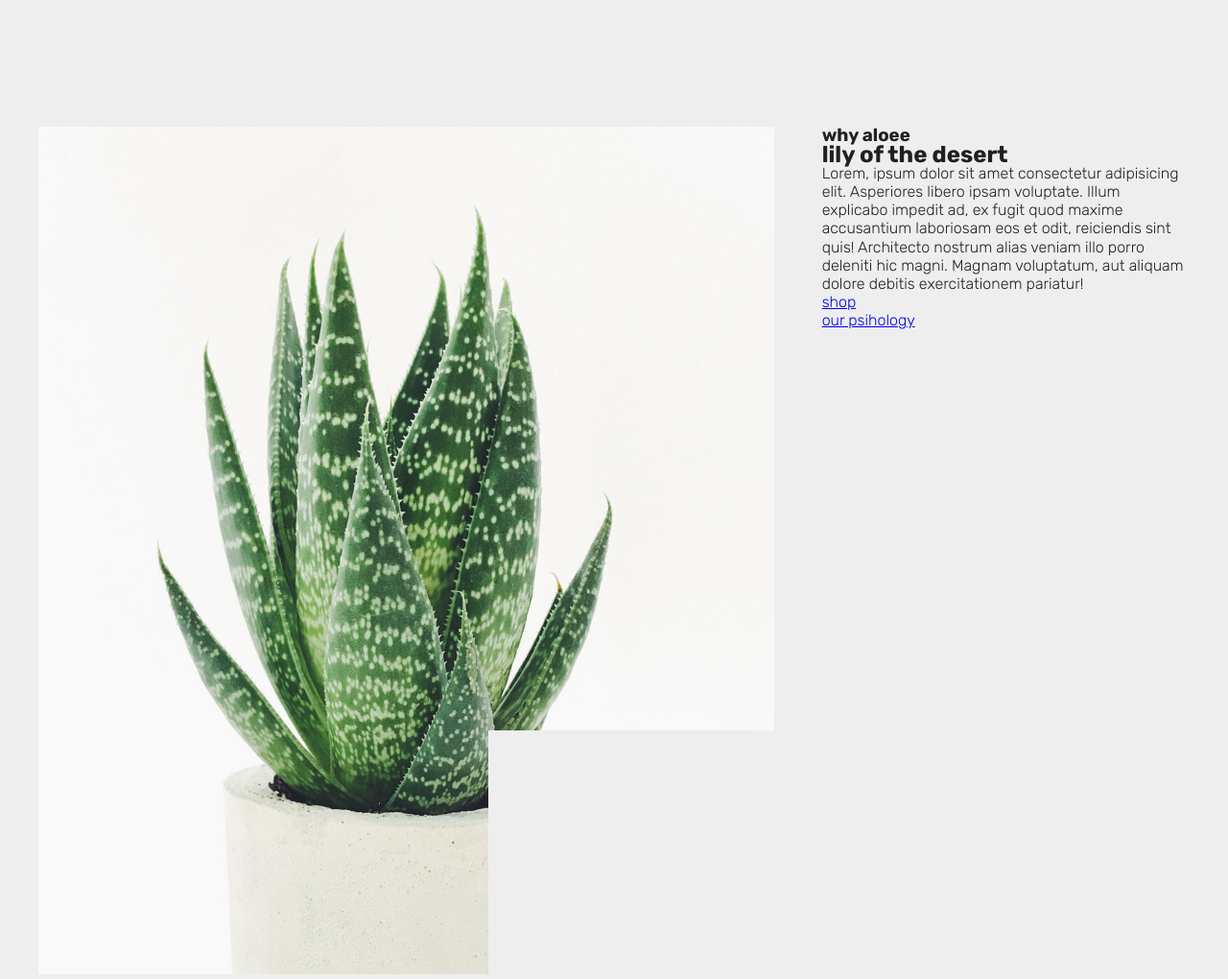
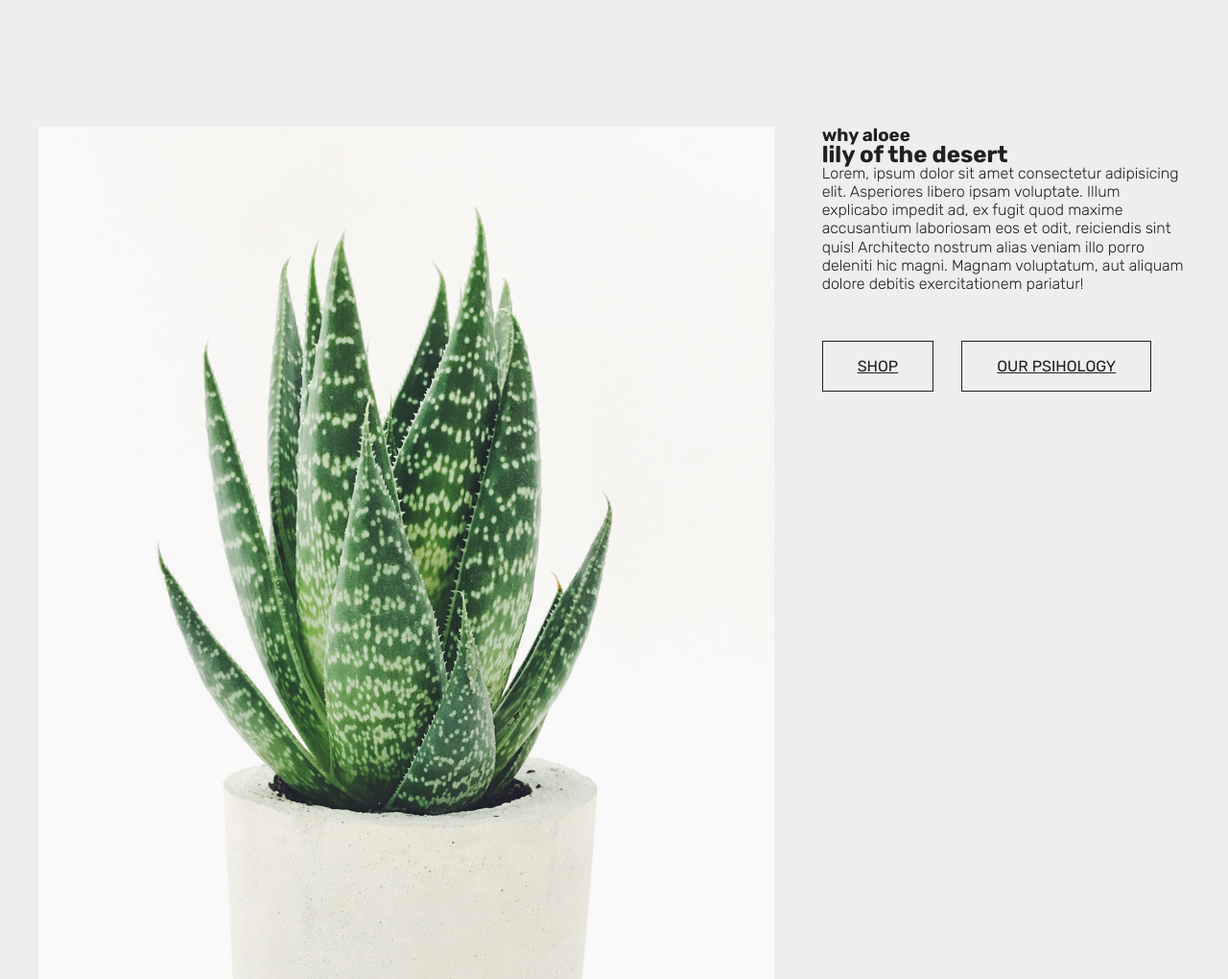
Before and after one commit to AdnanM996/Aloee, a website: page index.html in a window 1280 px wide. Shown: the part 1780-2800 px from the top of the page at 96% size. Drawn offline with nearby package versions, Linux system fonts and the light colour scheme.

Commit message:
improvments

```diff
--- a/index.html
+++ b/index.html
@@ -114,8 +114,11 @@
                 <h3>why aloee</h3>
                 <h2>lily of the desert</h2>
                 <p>Lorem, ipsum dolor sit amet consectetur adipisicing elit. Asperiores libero ipsam voluptate. Illum explicabo impedit ad, ex fugit quod maxime accusantium laboriosam eos et odit, reiciendis sint quis! Architecto nostrum alias veniam illo porro deleniti hic magni. Magnam voluptatum, aut aliquam dolore debitis exercitationem pariatur!</p>
-                <a href="#" class="cta">shop</a>
-                <a href="#" class="cta">our psihology</a>
+
+                <div class="grid__item--bottom">
+                    <a href="#" class="cta cta--empty">shop</a>
+                    <a href="#" class="cta cta--empty">our psihology</a>
+                </div>
             </div>
 
         </div><!--end grid-->
--- a/sass/base/_reset.scss
+++ b/sass/base/_reset.scss
@@ -24,7 +24,7 @@ body {
 }
 
 img {
-    max-width: 100%;
+    width: 100%;
     height: auto;
     object-fit: cover;
     vertical-align: bottom;
--- a/sass/components/_buttons.scss
+++ b/sass/components/_buttons.scss
@@ -0,0 +1,41 @@
+.cta {
+    padding: 1.6rem 3.6rem;
+    text-transform: uppercase;
+    display: inline-block;
+    font-size: 1.6rem;
+    font-weight: 400;
+    text-align: center;
+    position: relative;
+    overflow: hidden;
+
+    &--empty {
+        @extend .cta;
+        color: $color-secondary;
+        border: 1px solid $color-secondary;
+        transition: all .3s ease-in-out;
+
+        &:not(:last-child) {
+            margin-right: 2.5rem;
+        }
+
+        &::after {
+            top: 0%;
+            left: 0%;
+            height: 100%;
+            width: 100%;
+            background-color: $color-secondary;
+            z-index: -1;
+            transition: all .3s ease-in-out;
+            transform: translateY(100%);
+            border: 1px solid $color-secondary;
+        }
+
+        &:hover {
+            color: $color-primary;
+
+            &::after {
+                transform: translateY(0%);
+            }
+        }
+    }
+}
--- a/sass/layout/_grid.scss
+++ b/sass/layout/_grid.scss
@@ -42,13 +42,20 @@
     & .grid {
         display: grid;
         grid-template-columns: 2fr 1fr;
-        grid-template-rows: repeat(1, 50rem);
+        height: 35rem;
         gap: 5rem;
 
         &__item {
             display: flex;
             justify-content: flex-start;
             flex-direction: column;
+
+            &--bottom {
+               /* display: flex;
+                justify-content: space-between;
+                align-items: flex-end;*/
+                margin-top: 5rem;
+            }
         }
     }
 }
```
Also changed, not shown: css/styles.css.
